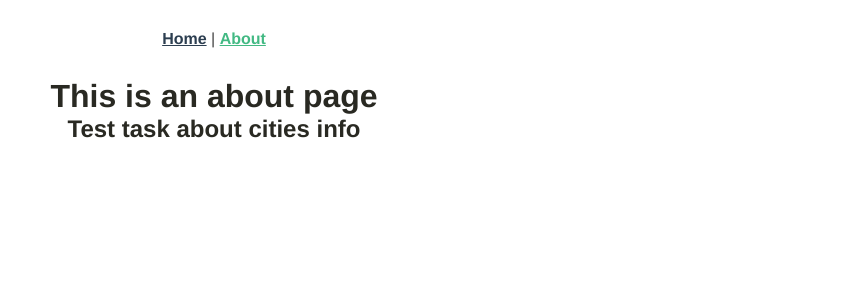
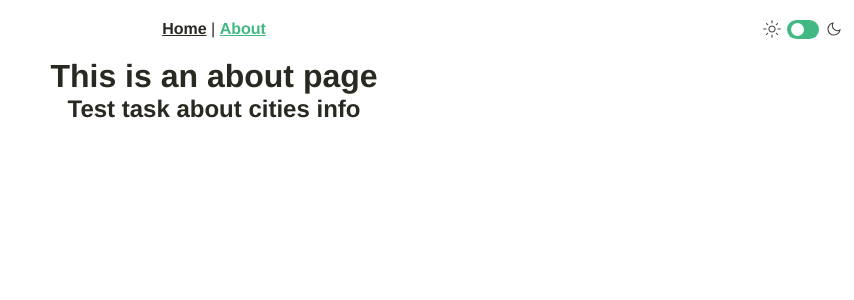
Before and after one commit to ok-webdev/city-info, a Vue app: page /about in a window 1280 px wide. Shown: the top 300 px of the page, without its empty margins (426-1280 px from the left). Built offline with nearby package versions, Linux system fonts and the light colour scheme.

Commit message:
add toggle theme logic

```diff
--- a/src/App.vue
+++ b/src/App.vue
@@ -10,6 +10,12 @@
   export default {
     name: 'App',
     components: { TheHeader },
+    created() {
+      const theme = localStorage.getItem('theme');
+      theme === 'dark'
+        ? this.$store.commit('toggleTheme', { theme: true })
+        : this.$store.commit('toggleTheme', { theme: false });
+    },
   };
 </script>
 
--- a/src/components/TheHeader.vue
+++ b/src/components/TheHeader.vue
@@ -4,19 +4,50 @@
       <router-link to="/">Home</router-link> |
       <router-link to="/about">About</router-link>
     </nav>
+    <switch-input class="header__theme" @change="themeSwitchHandler" :checked="isThemeToggled"/>
   </header>
 </template>
 
+<script>
+  import SwitchInput from './SwitchInput.vue';
+  export default {
+    name: 'TheHeader',
+    components: {
+      SwitchInput,
+    },
+    methods: {
+      themeSwitchHandler (e) {
+        this.$store.commit('toggleTheme', {theme: e.target.checked})
+      }
+    },
+    computed: {
+      isThemeToggled () {
+        return this.$store.getters.theme === 'dark' ? true : false
+      }
+    }
+  };
+</script>
+
 <style scoped lang="scss">
   .header {
-    padding: 30px;
+    padding: 20px 0;
+    position: relative;
+    &__theme {
+      position: absolute;
+      top: 19px;
+      right: 10px;
+    }
     &__nav {
+      color: var(--heading-color);
       a {
         font-weight: bold;
-        color: #2c3e50;
+        color: var(--heading-color);
+        &:hover {
+          color: var(--additive-color);
+        }
 
         &.router-link-exact-active {
-          color: #42b983;
+          color: var(--additive-color);
         }
       }
     }
--- a/src/store/index.ts
+++ b/src/store/index.ts
@@ -3,10 +3,13 @@ import Vuex from 'vuex';
 
 Vue.use(Vuex);
 
+const errorText = 'Something was wrong. Try to search again.';
+
 export default new Vuex.Store({
   state: {
     cities: null,
     error: null,
+    theme: 'light',
   },
   getters: {
     citiesList(state) {
@@ -15,6 +18,9 @@ export default new Vuex.Store({
     error(state) {
       return state.error;
     },
+    theme(state) {
+      return state.theme
+    }
   },
   mutations: {
     setCities(state, payload) {
@@ -23,6 +29,17 @@ export default new Vuex.Store({
     setError(state, payload) {
       state.error = payload.error;
     },
+    toggleTheme (state, payload) {
+      console.log(payload);
+
+      if(payload.theme) {
+        state.theme = 'dark';
+      }else {
+        state.theme = 'light'
+      }
+      document.documentElement.setAttribute('data-theme', state.theme);
+      localStorage.setItem('theme', state.theme);
+    }
   },
   actions: {
     async getCities(context, payload) {
@@ -34,7 +51,7 @@ export default new Vuex.Store({
         if (data.status || data.message) {
           context.commit('setCities', { cities: null });
           context.commit('setError', {
-            error: 'Something was wrong. Try search again.',
+            error: errorText,
           });
         } else {
           context.commit('setError', { error: null });
@@ -42,12 +59,9 @@ export default new Vuex.Store({
         }
       } catch (err: unknown) {
         context.commit('setError', {
-          error: 'Something was wrong. Try search again.',
+          error: errorText,
         });
       }
     },
-    resetError(context) {
-      context.commit('setError', { error: null });
-    },
   },
 });
```
